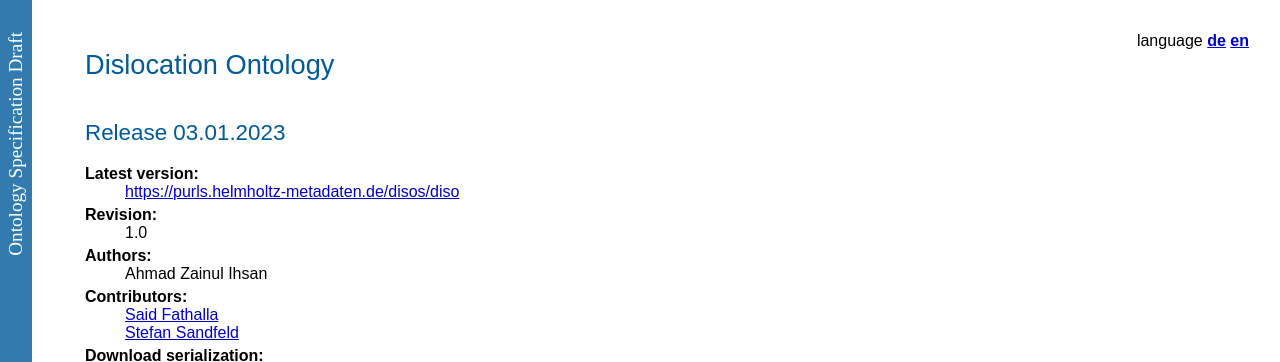
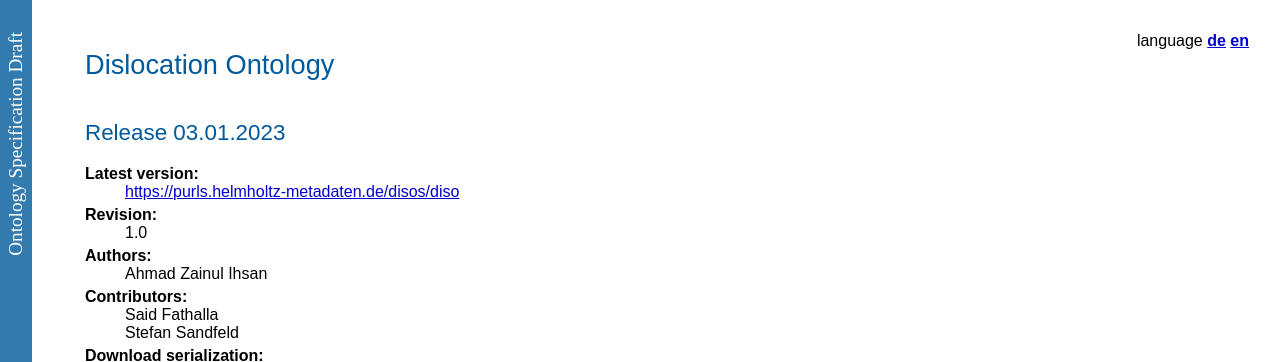
Before and after one commit to Materials-Data-Science-and-Informatics/Dislocation-Ontology-Suite, a plain HTML site: page docs/DISO/index.html in a window 1280 px wide. Shown: the top 362 px of the page. Drawn offline with nearby package versions, Linux system fonts and the light colour scheme; grey boxes are pictures that could not be loaded.

Commit message:
update DISO documentation

```diff
--- a/docs/DISO/index.html
+++ b/docs/DISO/index.html
@@ -65,8 +65,8 @@
                <dt>Authors:</dt>
                <dd>Ahmad Zainul Ihsan</dd>
                <dt>Contributors:</dt>
-               <dd><a href="https://scholar.google.com.eg/citations?user=JOI-7d0AAAAJ&hl=en"> Said Fathalla</a></dd>
-               <dd> <a href="https://scholar.google.com.eg/citations?user=49DDBikAAAAJ&hl=en&oi=ao"> Stefan Sandfeld</a></dd>
+               <dd>Said Fathalla</dd>
+               <dd>Stefan Sandfeld</dd>
                <dt>Download serialization:</dt>
                <dd><span><a href="https://raw.githubusercontent.com/Materials-Data-Science-and-Informatics/Dislocation-Ontology-Suite/main/DISO/dislocation-ontology.jsonld" target="_blank"><img src="https://img.shields.io/badge/Format-JSON_LD-blue.svg" alt="JSON-LD" /></a> </span><span><a href="https://raw.githubusercontent.com/Materials-Data-Science-and-Informatics/Dislocation-Ontology-Suite/main/DISO/dislocation-ontology.rdf" target="_blank"><img src="https://img.shields.io/badge/Format-RDF/XML-blue.svg" alt="RDF/XML" /></a> </span><span><a href="https://raw.githubusercontent.com/Materials-Data-Science-and-Informatics/Dislocation-Ontology-Suite/main/DISO/dislocation-ontology.nt" target="_blank"><img src="https://img.shields.io/badge/Format-N_Triples-blue.svg" alt="N-Triples" /></a> </span><span><a href="https://raw.githubusercontent.com/Materials-Data-Science-and-Informatics/Dislocation-Ontology-Suite/main/DISO/dislocation-ontology.ttl" target="_blank"><img src="https://img.shields.io/badge/Format-TTL-blue.svg" alt="TTL" /></a> </span></dd>
                <dt>License:</dt>
@@ -74,8 +74,8 @@
                <dt>Visualization:</dt>
                <dd><a href="webvowl/index.html#" target="_blank"><img src="https://img.shields.io/badge/Visualize_with-WebVowl-blue.svg" alt="Visualize with WebVowl" /></a></dd>
                <!-- <dt>Evaluation:</dt><dd><a href="OOPSEvaluation/oopsEval.html#" target="_blank"><img src="https://img.shields.io/badge/Evaluate_with-OOPS! (OntOlogy Pitfall Scanner!)-blue.svg" alt="Evaluate with OOPS!" /></a></dd> -->
-               <dt>Cite as:</dt>
-               <dd>Ahmad Zainul Ihsan. Dislocation Ontology. Revision: 1.0.</dd>
+               <!--<dt>Cite as:</dt>
+               <dd>Ahmad Zainul Ihsan. Dislocation Ontology. Revision: 1.0.</dd>  -->
             </dl>
             <hr/>
          </div>
```
